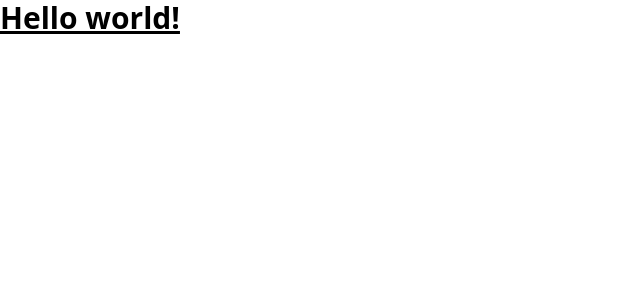
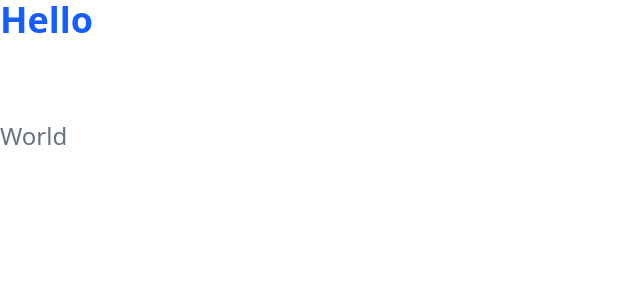
Before and after one commit to jayvratdwivedi/portfolio, a React (Vite) app: page / in a window 1280 px wide. Shown: the top 300 px of the page, without its empty margins (0-640 px from the left). Built offline with nearby package versions, Linux system fonts and the light colour scheme.

Commit message:
code is running successfully after alterations

```diff
--- a/src/App.jsx
+++ b/src/App.jsx
@@ -2,9 +2,12 @@ import "./App.css";
 
 function App() {
   return (
-    <>
-      <h1 class="text-3xl font-bold underline">Hello world!</h1>
-    </>
+    <main className="h-full w-full">
+      <div className="flex flex-col gap-20">
+        <h1 className="text-4xl font-bold text-blue-600">Hello</h1>
+        <h2 className="text-2xl text-gray-500">World</h2>
+      </div>
+    </main>
   );
 }
 
```
